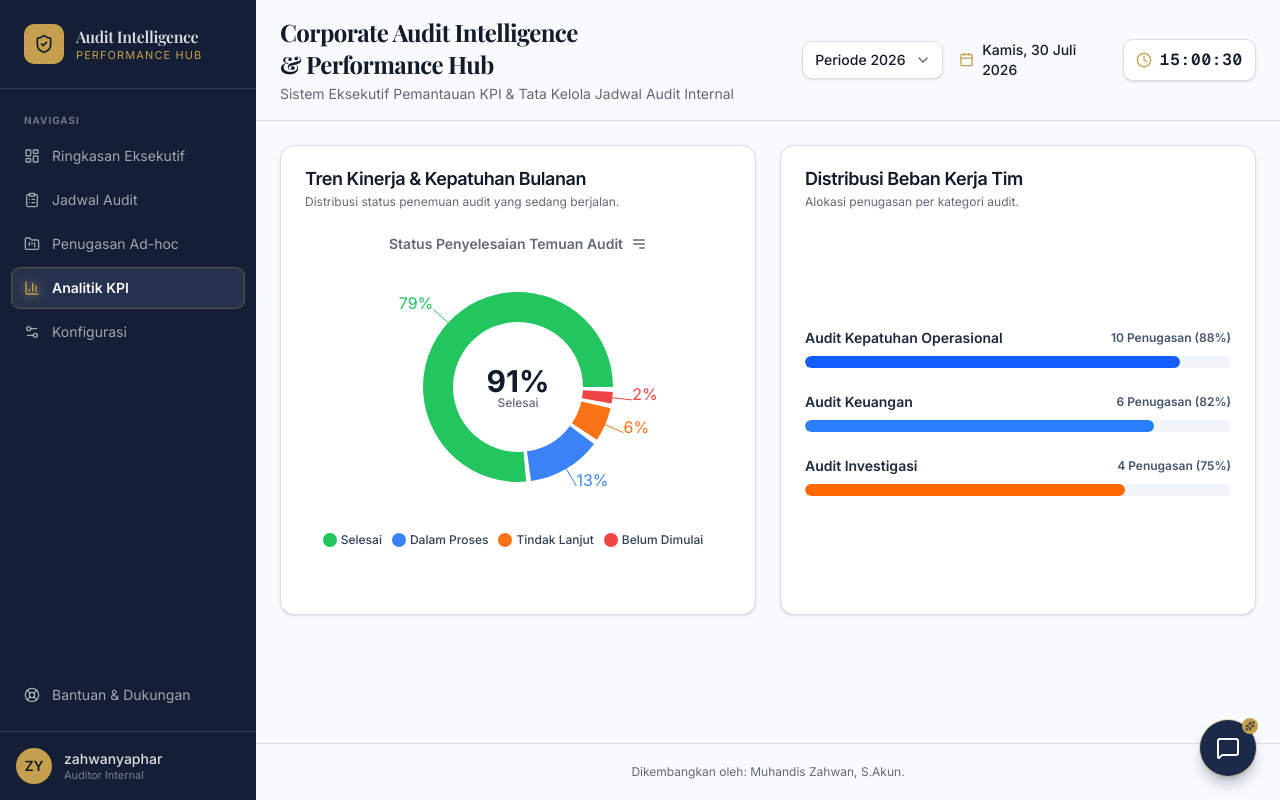
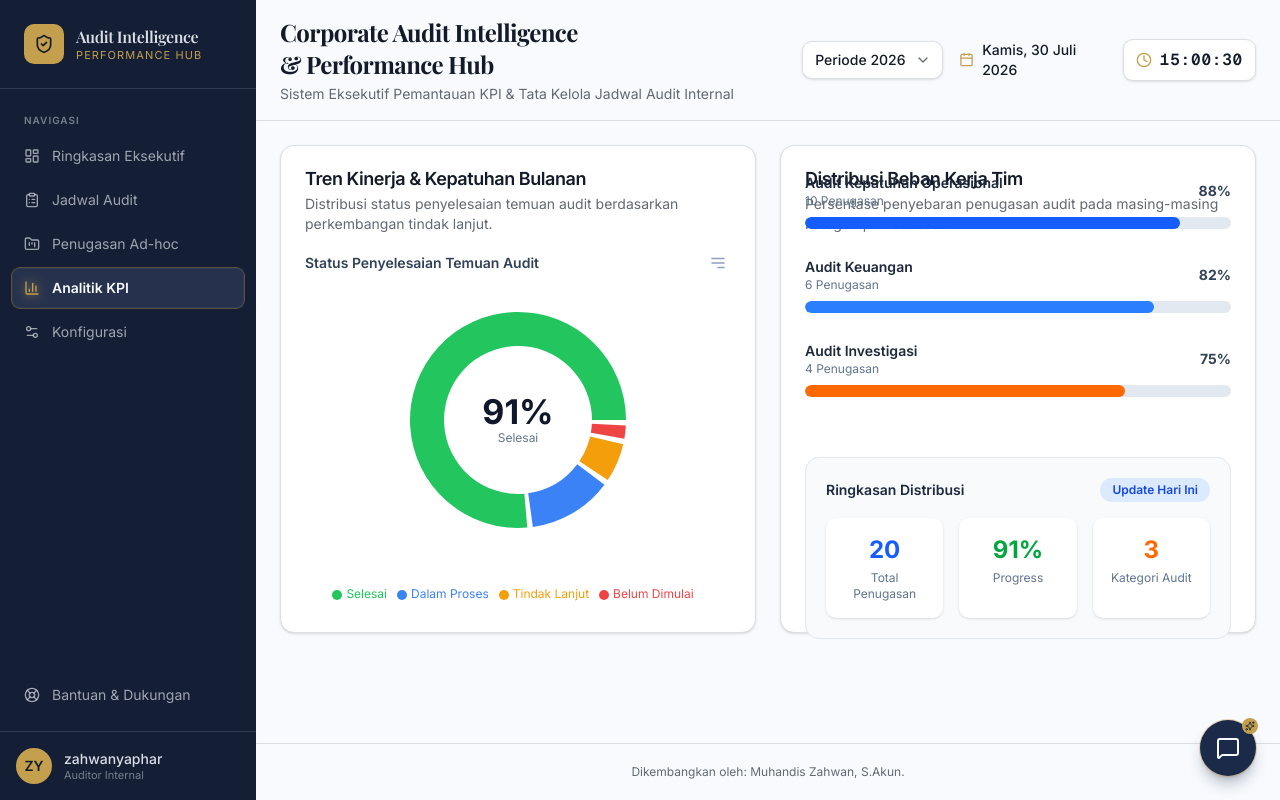
Before and after one commit to muhandiszahwann/KPI-Zahwan, a Next.js app: page / in a window 1280 px wide. Both pictures are taken after a click on the button "Analitik KPI". Built offline with nearby package versions, Linux system fonts and the light colour scheme; a web font is replaced by a local one.

Commit message:
Update AnalitikKPI.tsx

```diff
--- a/components/views/AnalitikKPI.tsx
+++ b/components/views/AnalitikKPI.tsx
@@ -1,117 +1,321 @@
 "use client"
 
 import React from "react"
-import { Card, CardContent, CardHeader, CardTitle, CardDescription } from "@/components/ui/card"
-import { PieChart, Pie, Cell, ResponsiveContainer, Legend, Tooltip, Label } from "recharts"
+import {
+  Card,
+  CardContent,
+  CardDescription,
+  CardHeader,
+  CardTitle,
+} from "@/components/ui/card"
 
-// Data Donut Chart untuk Kiri (Tren Kinerja & Kepatuhan Bulanan)
+import {
+  PieChart,
+  Pie,
+  Cell,
+  ResponsiveContainer,
+  Tooltip,
+  Legend,
+  Label,
+} from "recharts"
+
+const COLORS = {
+  selesai: "#22c55e",
+  proses: "#3b82f6",
+  tindak: "#f59e0b",
+  belum: "#ef4444",
+}
+
 const dataStatusTemuan = [
-  { name: "Selesai", value: 79, color: "#22c55e" },       // Hijau
-  { name: "Dalam Proses", value: 13, color: "#3b82f6" },   // Biru
-  { name: "Tindak Lanjut", value: 6, color: "#f97316" },   // Orange
-  { name: "Belum Dimulai", value: 2, color: "#ef4444" },   // Merah
+  {
+    name: "Selesai",
+    value: 79,
+    color: COLORS.selesai,
+  },
+  {
+    name: "Dalam Proses",
+    value: 13,
+    color: COLORS.proses,
+  },
+  {
+    name: "Tindak Lanjut",
+    value: 6,
+    color: COLORS.tindak,
+  },
+  {
+    name: "Belum Dimulai",
+    value: 2,
+    color: COLORS.belum,
+  },
 ]
 
-// Data Non-Grafik (Progress Bar, Persentase, dan Jumlah Pengerjaan) untuk Kanan
 const dataBebanKerja = [
-  { nama: "Audit Kepatuhan Operasional", penugasan: "10 Penugasan", persentase: 88, color: "bg-blue-600" },
-  { nama: "Audit Keuangan", penugasan: "6 Penugasan", persentase: 82, color: "bg-blue-500" },
-  { nama: "Audit Investigasi", penugasan: "4 Penugasan", persentase: 75, color: "bg-orange-500" },
+  {
+    nama: "Audit Kepatuhan Operasional",
+    penugasan: 10,
+    persentase: 88,
+    color: "bg-blue-600",
+  },
+  {
+    nama: "Audit Keuangan",
+    penugasan: 6,
+    persentase: 82,
+    color: "bg-blue-500",
+  },
+  {
+    nama: "Audit Investigasi",
+    penugasan: 4,
+    persentase: 75,
+    color: "bg-orange-500",
+  },
 ]
 
 export function AnalitikKPI() {
   return (
     <div className="space-y-6">
-      {/* Grid 2 Kolom Berdampingan */}
-      <div className="grid grid-cols-1 lg:grid-cols-2 gap-6">
 
-        {/* KOTAK KIRI: Grafik Donut Kinerja & Kepatuhan */}
-        <Card className="col-span-1">
-          <CardHeader>
-            <CardTitle className="text-lg font-bold">Tren Kinerja & Kepatuhan Bulanan</CardTitle>
-            <CardDescription className="text-xs">
-              Distribusi status penemuan audit yang sedang berjalan.
+      <div className="grid grid-cols-1 gap-6 xl:grid-cols-2">
+
+        {/* ====================================================== */}
+        {/* CARD KIRI */}
+        {/* ====================================================== */}
+
+        <Card className="border shadow-sm">
+
+          <CardHeader className="pb-2">
+
+            <CardTitle className="text-lg font-semibold">
+              Tren Kinerja & Kepatuhan Bulanan
+            </CardTitle>
+
+            <CardDescription>
+              Distribusi status penyelesaian temuan audit berdasarkan
+              perkembangan tindak lanjut.
             </CardDescription>
+
           </CardHeader>
-          <CardContent className="h-[380px]">
-            <div className="flex items-center justify-center gap-2 mb-1">
-              <h4 className="text-sm font-semibold text-muted-foreground">
+
+          <CardContent className="pt-2">
+
+            <div className="mb-3 flex items-center justify-between">
+
+              <span className="text-sm font-semibold text-slate-700">
                 Status Penyelesaian Temuan Audit
-              </h4>
-              <svg className="w-4 h-4 text-muted-foreground cursor-pointer" fill="none" stroke="currentColor" viewBox="0 0 24 24" xmlns="http://www.w3.org/2000/svg">
-                <path strokeLinecap="round" strokeLinejoin="round" strokeWidth={2} d="M4 6h16M4 12h16m-7 6h7" />
+              </span>
+
+              <button
+                type="button"
+                className="rounded-md p-1 text-slate-400 transition hover:bg-slate-100 hover:text-slate-600"
+              >
+                <svg
+                  width="18"
+                  height="18"
+                  fill="none"
+                  stroke="currentColor"
+                  strokeWidth="2"
+                  viewBox="0 0 24 24"
+                >
+                  <path
+                    strokeLinecap="round"
+                    strokeLinejoin="round"
+                    d="M4 6h16M4 12h16m-8 6h8"
+                  />
                 </svg>
+              </button>
+
             </div>
 
-            <ResponsiveContainer width="100%" height="82%">
-              <PieChart margin={{ top: 0, right: 0, bottom: 0, left: 0 }}>
+            <div className="h-[320px]">
+
+              <ResponsiveContainer
+                width="100%"
+                height="100%"
+              >
+
+                <PieChart>
+
                   <Pie
                     data={dataStatusTemuan}
+                    dataKey="value"
+                    nameKey="name"
                     cx="50%"
-                  cy="50%"
-                  innerRadius={65}
-                  outerRadius={95}
+                    cy="46%"
+                    innerRadius={74}
+                    outerRadius={108}
                     paddingAngle={3}
-                  dataKey="value"
-                  label={({ percent }) => `${(percent * 100).toFixed(0)}%`}
+                    strokeWidth={0}
                   >
-                  {dataStatusTemuan.map((entry, index) => (
-                    <Cell key={`cell-${index}`} fill={entry.color} stroke="none" />
+
+                    {dataStatusTemuan.map((item, index) => (
+                      <Cell
+                        key={index}
+                        fill={item.color}
+                      />
                     ))}
+
                     <Label
+                      position="center"
+                      dy={-8}
+                      className="fill-slate-900 text-[34px] font-bold"
                       value="91%"
+                    />
+
+                    <Label
                       position="center"
-                    className="fill-foreground text-3xl font-bold"
-                    dy={-6}
+                      dy={18}
+                      className="fill-slate-500 text-xs"
+                      value="Selesai"
                     />
-                  <Label
-                    value="Selesai"
-                    position="center"
-                    dy={16}
-                    className="fill-muted-foreground text-xs font-medium"
+
+                  </Pie>
+
+                  <Tooltip
+                    formatter={(value: number) => [
+                      `${value}%`,
+                      "Persentase",
+                    ]}
                   />
-                </Pie>
-                <Tooltip />
+
                   <Legend
-                  iconType="circle"
                     verticalAlign="bottom"
                     align="center"
-                  wrapperStyle={{ paddingTop: "10px" }}
-                  formatter={(value) => <span className="text-xs text-slate-700 font-medium">{value}</span>}
+                    iconType="circle"
+                    iconSize={10}
+                    wrapperStyle={{
+                      paddingTop: 16,
+                      fontSize: 12,
+                    }}
                   />
+
                 </PieChart>
+
               </ResponsiveContainer>
+
+            </div>
+
           </CardContent>
+
         </Card>
 
-        {/* KOTAK KANAN: Distribusi Beban Kerja Tim (Tanpa Grafik, Pakai Persentase & Jumlah Pengerjaan) */}
-        <Card className="col-span-1">
+        {/* ====================================================== */}
+        {/* CARD KANAN */}
+        {/* ====================================================== */}
+
+        <Card className="border shadow-sm">
+
           <CardHeader>
-            <CardTitle className="text-lg font-bold">Distribusi Beban Kerja Tim</CardTitle>
-            <CardDescription className="text-xs">
-              Alokasi penugasan per kategori audit.
+
+            <CardTitle className="text-lg font-semibold">
+              Distribusi Beban Kerja Tim
+            </CardTitle>
+
+            <CardDescription>
+              Persentase penyebaran penugasan audit pada masing-masing
+              kategori pemeriksaan.
             </CardDescription>
+
           </CardHeader>
-          <CardContent className="space-y-6 h-[380px] flex flex-col justify-center">
+
+          <CardContent className="flex h-[320px] flex-col justify-center space-y-7">
             {dataBebanKerja.map((item, index) => (
-              <div key={index} className="space-y-2">
-                <div className="flex justify-between items-center text-sm">
-                  <span className="font-semibold text-slate-800">{item.nama}</span>
-                  <span className="text-xs text-slate-600 font-semibold">{item.penugasan} ({item.persentase}%)</span>
+              <div
+                key={index}
+                className="space-y-2"
+              >
+                <div className="flex items-center justify-between">
+
+                  <div className="flex flex-col">
+                    <span className="text-sm font-semibold text-slate-800">
+                      {item.nama}
+                    </span>
+
+                    <span className="text-xs text-slate-500">
+                      {item.penugasan} Penugasan
+                    </span>
                   </div>
-                {/* Progress Bar dengan Persentase & Jumlah Pengerjaan */}
-                <div className="w-full bg-slate-100 h-3 rounded-full overflow-hidden">
+
+                  <span className="text-sm font-bold text-slate-700">
+                    {item.persentase}%
+                  </span>
+
+                </div>
+
+                <div className="h-3 w-full overflow-hidden rounded-full bg-slate-200">
+
                   <div
-                    className={`${item.color} h-full rounded-full transition-all duration-500`}
-                    style={{ width: `${item.persentase}%` }}
-                  ></div>
+                    className={`h-full rounded-full transition-all duration-700 ${item.color}`}
+                    style={{
+                      width: `${item.persentase}%`,
+                    }}
+                  />
+
                 </div>
+
               </div>
             ))}
+
+            <div className="mt-8 rounded-xl border border-slate-200 bg-slate-50 p-5">
+
+              <div className="mb-4 flex items-center justify-between">
+
+                <span className="text-sm font-semibold text-slate-800">
+                  Ringkasan Distribusi
+                </span>
+
+                <span className="rounded-full bg-blue-100 px-3 py-1 text-xs font-semibold text-blue-700">
+                  Update Hari Ini
+                </span>
+
+              </div>
+
+              <div className="grid grid-cols-3 gap-4">
+
+                <div className="rounded-lg bg-white p-4 text-center shadow-sm">
+
+                  <p className="text-2xl font-bold text-blue-600">
+                    20
+                  </p>
+
+                  <p className="mt-1 text-xs text-slate-500">
+                    Total Penugasan
+                  </p>
+
+                </div>
+
+                <div className="rounded-lg bg-white p-4 text-center shadow-sm">
+
+                  <p className="text-2xl font-bold text-green-600">
+                    91%
+                  </p>
+
+                  <p className="mt-1 text-xs text-slate-500">
+                    Progress
+                  </p>
+
+                </div>
+
+                <div className="rounded-lg bg-white p-4 text-center shadow-sm">
+
+                  <p className="text-2xl font-bold text-orange-500">
+                    3
+                  </p>
+
+                  <p className="mt-1 text-xs text-slate-500">
+                    Kategori Audit
+                  </p>
+
+                </div>
+
+              </div>
+
+            </div>
+
           </CardContent>
+
         </Card>
 
       </div>
+
     </div>
   )
 }
```
Lines whose indentation alone changed are shown as unchanged.
